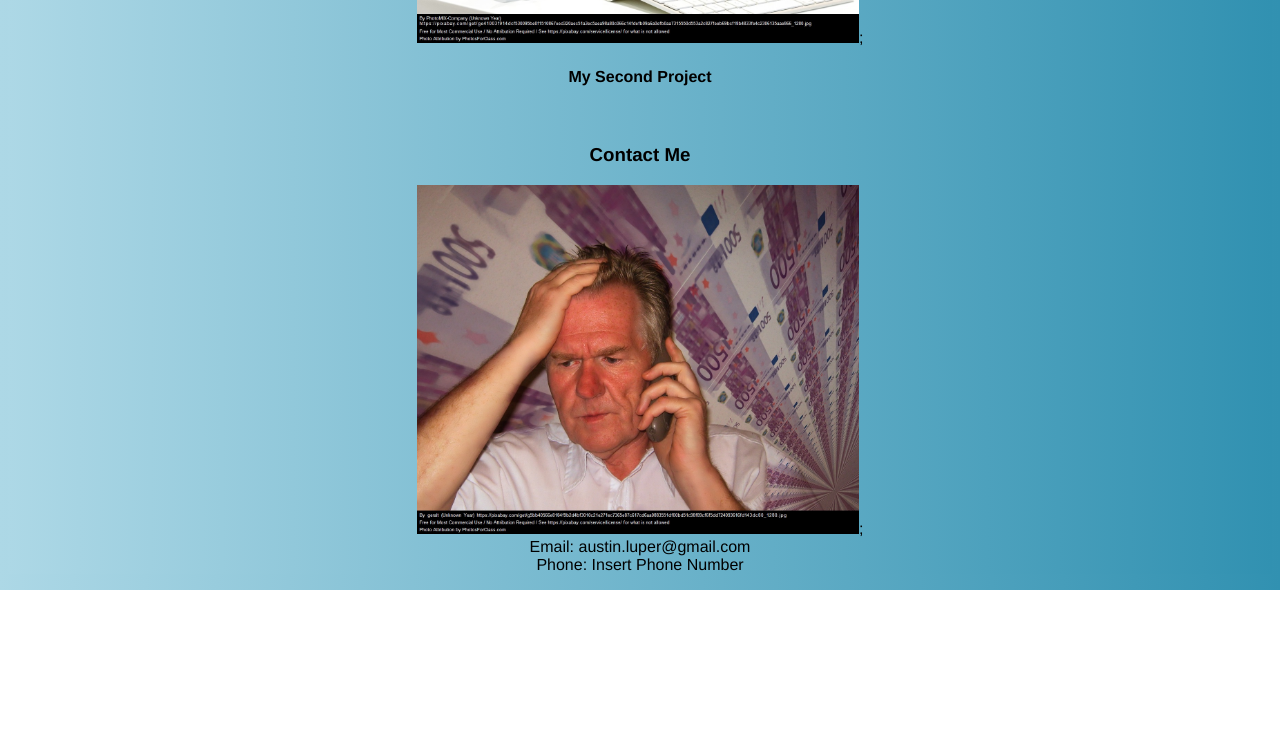
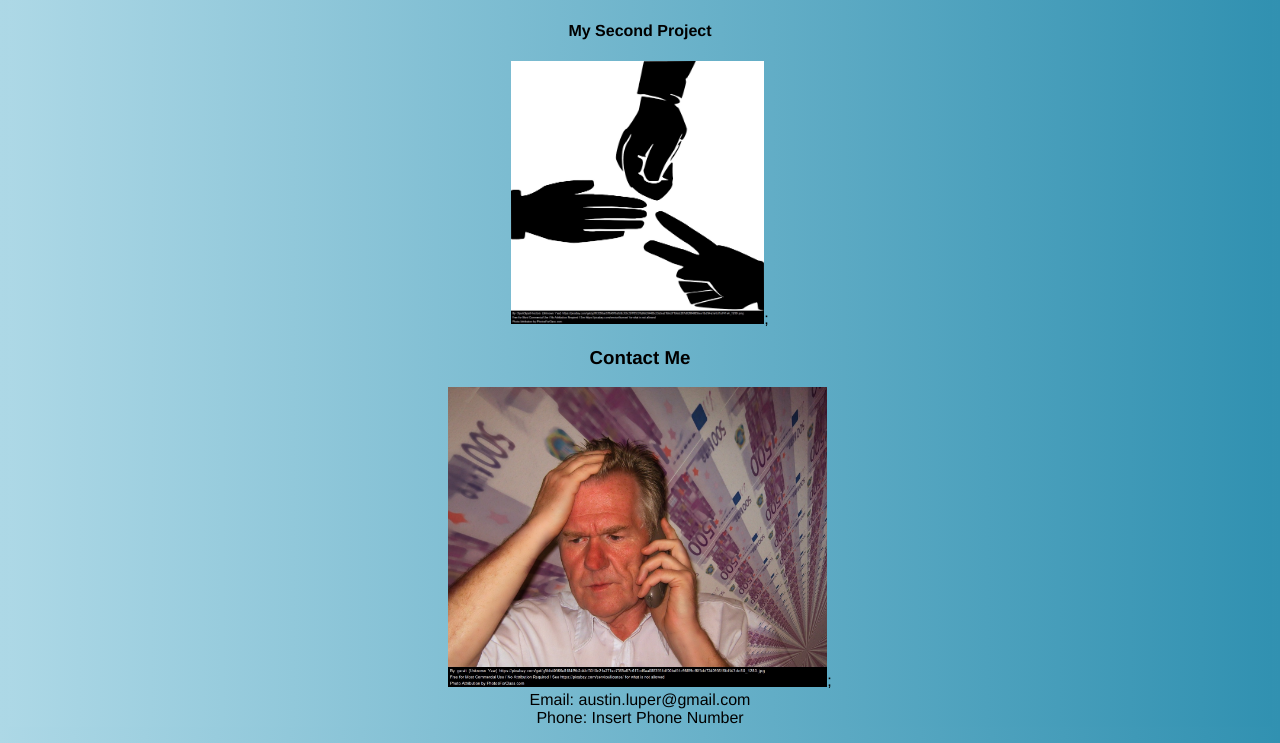
Before and after one commit to OrganicClick/Professional-Portfolio, a plain HTML site: page index.html in a window 1280 px wide. Shown: the part 1230-1973 px from the top of the page. Before the commit the page ends 1820 px from the top, so only its background shows below. Drawn offline with Linux system fonts and the light colour scheme.

Commit message:
Added code to line 44 of index.html to include an image for Rock Paper Scissors, added styling to this image, and adjusted other picture sizes to better fit completion criteria for assignment

```diff
--- a/index.html
+++ b/index.html
@@ -41,7 +41,7 @@
                         <img src="images/Multiple Smartphones and Keyboard.jpeg" alt="Multiple Smartphones and Keyboard" id="My-First-Picture">;
 
                     <h4> My Second Project</h4>
-                        <img src=""
+                        <img src="images/Rock Paper Scissors Image.jpeg" alt="Rock Paper Scissors Image" id="My-Second-Picture">;
 
             </section>
 
--- a/style.css
+++ b/style.css
@@ -47,7 +47,7 @@ body {
 }
 
 #About-Me-Picture {
-    max-width: 35%;
+    max-width: 30%;
     height:auto;
 }
 
@@ -56,23 +56,28 @@ body {
     height:auto;
 }
 
+#My-Second-Picture {
+    max-width: 20%;
+    height: auto;
+}
+
 #Contact-Me-Picture {
-    max-width: 35%;
+    max-width: 30%;
     height:auto;
 }
 
 #about-me {
-    max-width: 100%;;
+    max-width: 100%;
     height:auto;
 }
 
 #my-projects {
-    max-width: 100%;;
+    max-width: 100%;
     height:auto;
 }
 
 #contact-me {
-    max-width: 100%;;
+    max-width: 100%;
     height:auto;
 }
 
```
